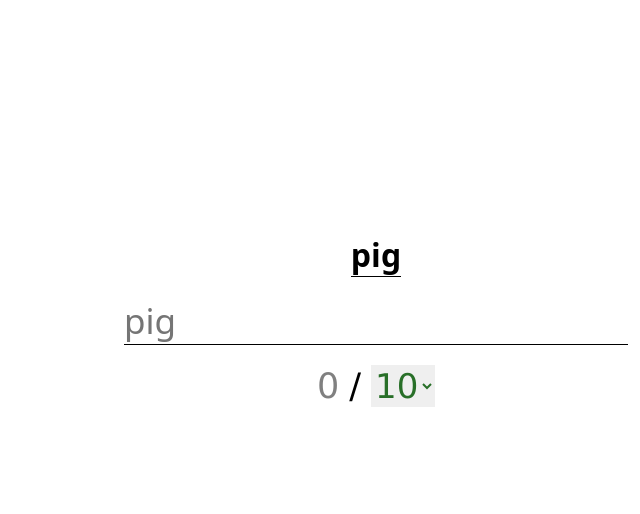
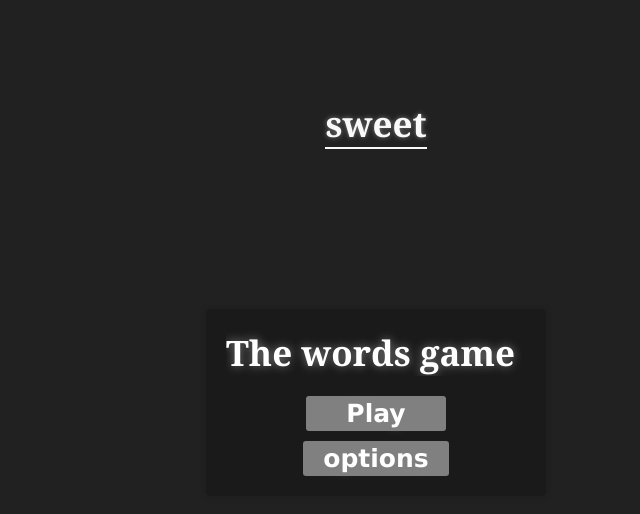
Before and after one commit to kurokaw3a/words-game, a React (Create React App) app: page / in a window 1280 px wide. Shown: the top 514 px of the page, without its empty margins (264-904 px from the left). Built offline with nearby package versions, Linux system fonts and the light colour scheme.

Commit message:
I think adding to the main is a good idea

```diff
--- a/package.json
+++ b/package.json
@@ -9,6 +9,7 @@
     "dec": "^0.0.1",
     "react": "^18.2.0",
     "react-dom": "^18.2.0",
+    "react-router-dom": "^6.18.0",
     "react-scripts": "5.0.1",
     "web-vitals": "^2.1.4"
   },
--- a/src/App.js
+++ b/src/App.js
@@ -1,9 +1,9 @@
 import './App.css';
-import Game from './Components/Game';
+import Root from './routes/Root';
 
 function App() {
   return (
-    <Game />
+    <Root />
   )
 }
 
--- a/src/Components/Game.jsx
+++ b/src/Components/Game/Game.jsx
@@ -2,7 +2,7 @@
 /* eslint-disable jsx-a11y/click-events-have-key-events */
 /* eslint-disable jsx-a11y/no-noninteractive-element-interactions */
 import { useState } from 'react';
-import { randomWord } from './Randomizer';
+import { randomWord } from '../Randomizer';
 import styles from './Game.module.css'
 
 function Game() {
@@ -68,7 +68,6 @@ function Game() {
     if (mistakes.length >= 1) { setShowMistakes((prev) => !prev) }
   }
   return (
-    <div>
     <div className={styles.container}>
       <form className={styles.block} onSubmit={checkWord}>
         <h1 className={styles.word}>{currentWord}</h1>
@@ -127,7 +126,6 @@ function Game() {
         </div>
       )}
     </div>
-    </div>
   );
 }
 
--- a/src/Components/Game.module.css
+++ b/src/Components/Game/Game.module.css
@@ -1,8 +1,18 @@
 .container{
-    height: 80vh;
+    height: 100vh;
  display: flex;
  justify-content: center;
  align-items: center;
+ animation: mount 1s ease-in-out;
+}
+@keyframes mount {
+   from{
+       background: rgb(33, 33, 33);
+   }
+   to{
+    background:rgb(255, 255, 255);
+   }
+
 }
 
 .block{
@@ -10,7 +20,17 @@
     flex-direction: column;
     align-items: center;
     gap: 20px;
+    animation: show 1.5s ease-in-out;
 }
+@keyframes show {
+    from{
+        opacity: 0;
+    }
+    to{
+        opacity: 1;
+    }
+
+ }
 
 .input{
     font-size: 35px;
@@ -18,6 +38,7 @@
     border: none;
     outline: none;
     border-bottom: 1px solid;
+    background: none;
     &:focus{
      border-bottom: 2px solid;
     }
@@ -61,6 +82,7 @@
     cursor: pointer;
     font-size: 34px;
     font-family: Verdana, Geneva, Tahoma, sans-serif;
+    background: none;
     user-select: none;
     &:disabled{
     opacity: 0.9;
--- /dev/null
+++ b/src/Components/Main.jsx
@@ -0,0 +1,30 @@
+/* eslint-disable react/button-has-type */
+import { useState } from 'react';
+import { useNavigate } from 'react-router-dom';
+import styles from './Main.module.css'
+import { randomWord } from './Randomizer';
+
+const Main = () => {
+  const [word, setWord] = useState(randomWord())
+  setTimeout(() => {
+    setWord(randomWord())
+  }, 500);
+
+  const navigate = useNavigate()
+  const play = () => {
+    navigate('/game')
+  }
+
+  return (
+    <div className={styles.container}>
+      <h1 className={styles.randomWord}>{word}</h1>
+      <div className={styles.navigation}>
+        <h1 className={styles.title}>The words game</h1>
+        <button onClick={play} className={styles.playButton}>Play</button>
+        <button onClick={() => alert('Coming soon')} className={styles.optionsButton}>options</button>
+      </div>
+    </div>
+  )
+}
+
+export default Main;
--- /dev/null
+++ b/src/Components/Main.module.css
@@ -0,0 +1,94 @@
+.container{
+ height: 100vh;
+ background: rgb(33, 33, 33);
+ display: flex;
+ flex-direction: column;
+ align-items: center;
+ gap: 150px;
+}
+
+.randomWord{
+    color: rgb(255, 255, 255);
+    user-select: none;
+    font-family: Georgia, 'Times New Roman', Times, serif;
+    text-shadow: 0px 0px 5px gray;
+    font-size: 35px;
+    margin-bottom: 10px;
+    margin-top: 100px;
+    border-bottom: 2px solid;
+    animation: flicker steps(20) 0.5s infinite;
+}
+@keyframes flicker {
+    from {
+        opacity: 0.6;
+    }
+    to {
+        opacity: 1;
+    }
+}
+
+.navigation{
+ background: rgba(0, 0, 0, 0.219);
+ box-shadow: 0 0 5px rgb(29, 29, 29);
+ height: max-content;
+ border-radius: 5px;
+ padding: 20px;
+ display: flex;
+ flex-direction: column;
+ align-items: center;
+ gap: 10px;
+}
+.title{
+color: white;
+user-select: none;
+font-family: Georgia, 'Times New Roman', Times, serif;
+text-shadow: 0px 0px 10px gray;
+font-size: 35px;
+margin-bottom: 10px;
+width: 300px;
+animation: typing 2s steps(22), blink .5s step-end infinite alternate;
+white-space: nowrap;
+overflow: hidden;
+}
+@keyframes typing {
+    from {
+      width: 0
+    }
+  }
+  @keyframes blink {
+    50% {
+      border-color: transparent
+    }
+  }
+.playButton{
+font-size: 25px;
+font-family: Verdana, Geneva, Tahoma, sans-serif;
+padding: 3px 40px 3px 40px;
+border: none;
+border-radius: 3px;
+color: white;
+font-weight: 800;
+text-shadow: 0px 0px 10px gray;
+background: gray;
+cursor: pointer;
+transition: 0.3s;
+&:hover{
+ background: rgb(76, 76, 76);
+}
+}
+.optionsButton{
+    font-family: Verdana, Geneva, Tahoma, sans-serif;
+    text-shadow: 0px 0px 10px gray;
+    padding: 3px 20px 3px 20px;
+    font-weight: 800;
+    font-size: 25px;
+    color: white;
+    border: none;
+    border-radius: 3px;
+    background: gray;
+    cursor: pointer;
+    transition: 0.3s;
+    &:hover{
+     background: rgb(76, 76, 76);
+    }
+}
--- a/src/index.js
+++ b/src/index.js
@@ -1,8 +1,11 @@
 import ReactDOM from 'react-dom/client';
 import './index.css';
+import { BrowserRouter } from 'react-router-dom';
 import App from './App';
 
 const root = ReactDOM.createRoot(document.getElementById('root'));
 root.render(
-  <App />,
+  <BrowserRouter>
+    <App />
+  </BrowserRouter>,
 );
--- /dev/null
+++ b/src/routes/Root.jsx
@@ -0,0 +1,12 @@
+import { Route, Routes } from 'react-router-dom';
+import Main from '../Components/Main';
+import Game from '../Components/Game/Game';
+
+const Root = () => (
+  <Routes>
+    <Route path="/" element={<Main />} />
+    <Route path="/game" element={<Game />} />
+  </Routes>
+);
+
+export default Root;
```
Also changed, not shown: 1 other file (tests, documents, lock files or other folders). Lines whose indentation alone changed are shown as unchanged.
